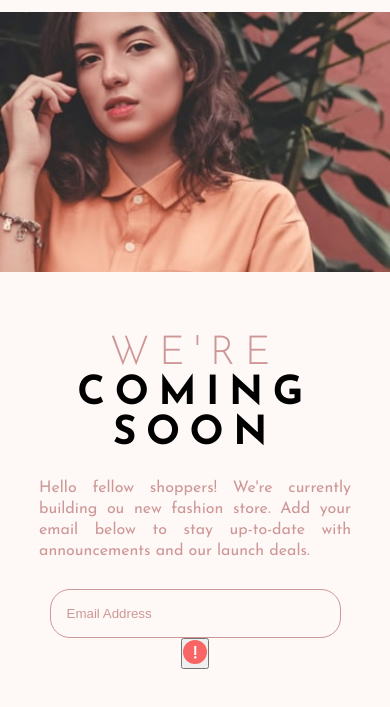
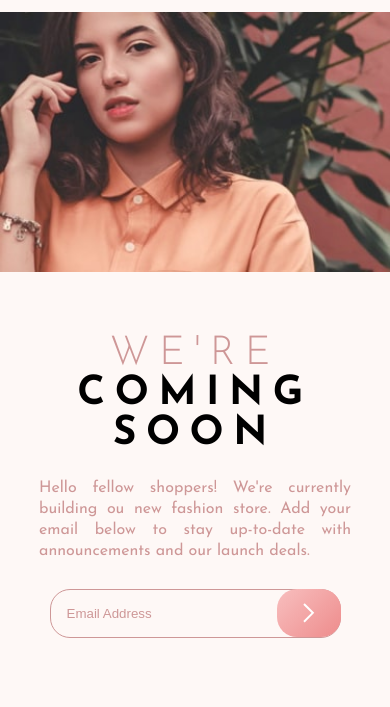
Before and after one commit to AlixLv/base-apparel-coming-soon-page_frontend-mentor, a plain HTML site: page index.html in a window 390 px wide. Shown: the part 79-786 px from the top of the page. Drawn offline with Linux system fonts and the light colour scheme.

Commit message:
version mobile finie

```diff
--- a/index.html
+++ b/index.html
@@ -24,9 +24,13 @@
         <p>Hello fellow shoppers! We're currently building ou new fashion store. Add your email below to stay up-to-date with announcements and our launch deals.</p>
     </section>
 
-    <label for="email"></label>
-    <input type="email" id="email" placeholder="Email Address" pattern=".+@example\.com" size="30" required />
-    <button><img src="base-apparel-coming-soon-master/images/icon-error.svg" alt="bouton-validation"></button>
+    <div id="cta">
+        <label for="email"></label>
+        <input type="email" id="email" placeholder="Email Address" pattern=".+@example\.com" size="30" required />
+       <div id="svg"><svg xmlns="http://www.w3.org/2000/svg" width="12" height="20">
+        <path fill="none" stroke="#FFF" stroke-width="2" d="M1 1l8.836 8.836L1 18.671" />
+    </svg></div>
+    </div>
     </div>
 
 
--- a/styles.css
+++ b/styles.css
@@ -6,7 +6,6 @@
 
 body {
     background-color:#fef8f6;
-    /* background: linear-gradient(50deg, hsl(0, 0%, 100%), hsl(0, 100%, 98%)); */
     font-family: Josefin Sans, Arial, Tahoma, sans-serif;
     font-size: 16px;
 }
@@ -71,7 +70,20 @@ h1>nav:first-child {
     color: hsl(0, 36%, 70%);
 }
 
-button > img {
-    width: 100%;
-    height: 100%;
+#cta {
+    display: flex;
+    flex-direction: row;
+    justify-content: right;
 }
+
+#svg {
+    display: flex;
+    flex-direction: row;
+    justify-content: center;
+    align-items: center;
+    border-radius: 20px;
+    width: 4rem;
+    height: 3rem;
+    background: linear-gradient(135deg, hsl(0, 80%, 86%), hsl(0, 74%, 74%));
+    position: absolute;
+}
```
Also changed, not shown: test.html (added, +19 -0 lines).
